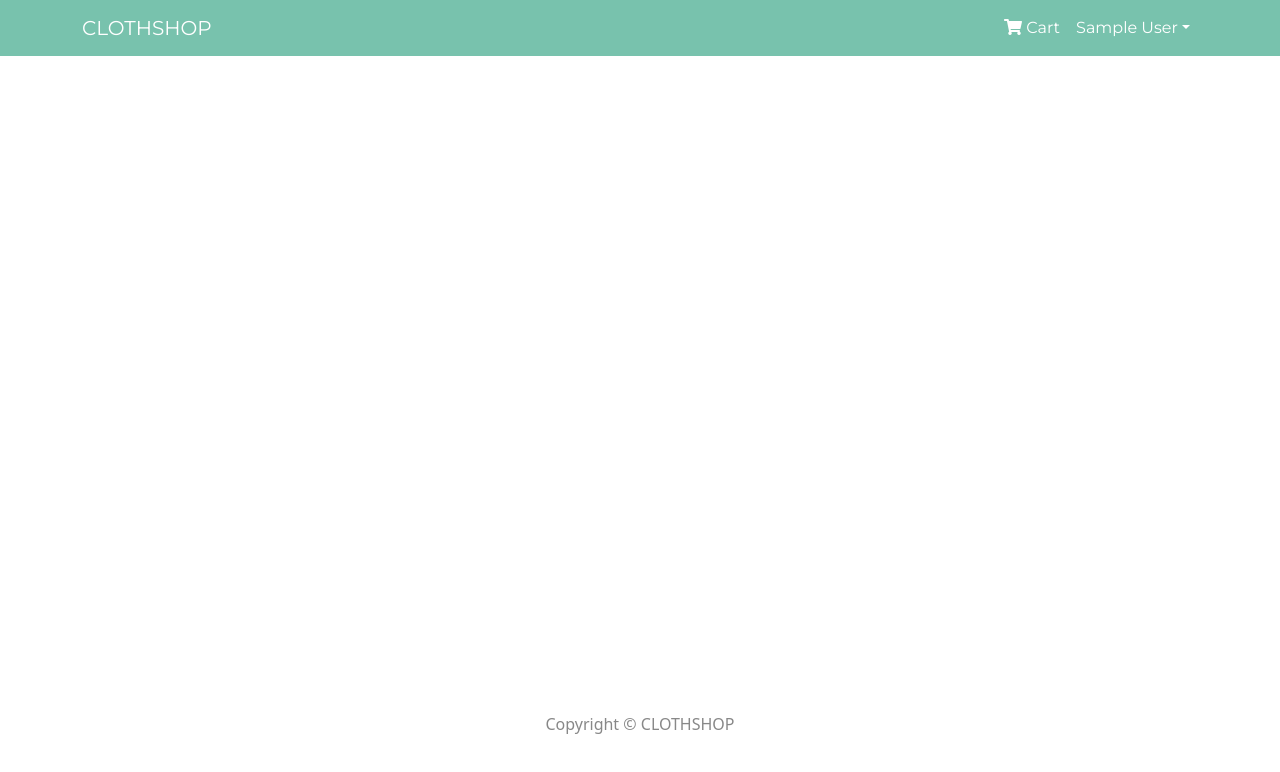
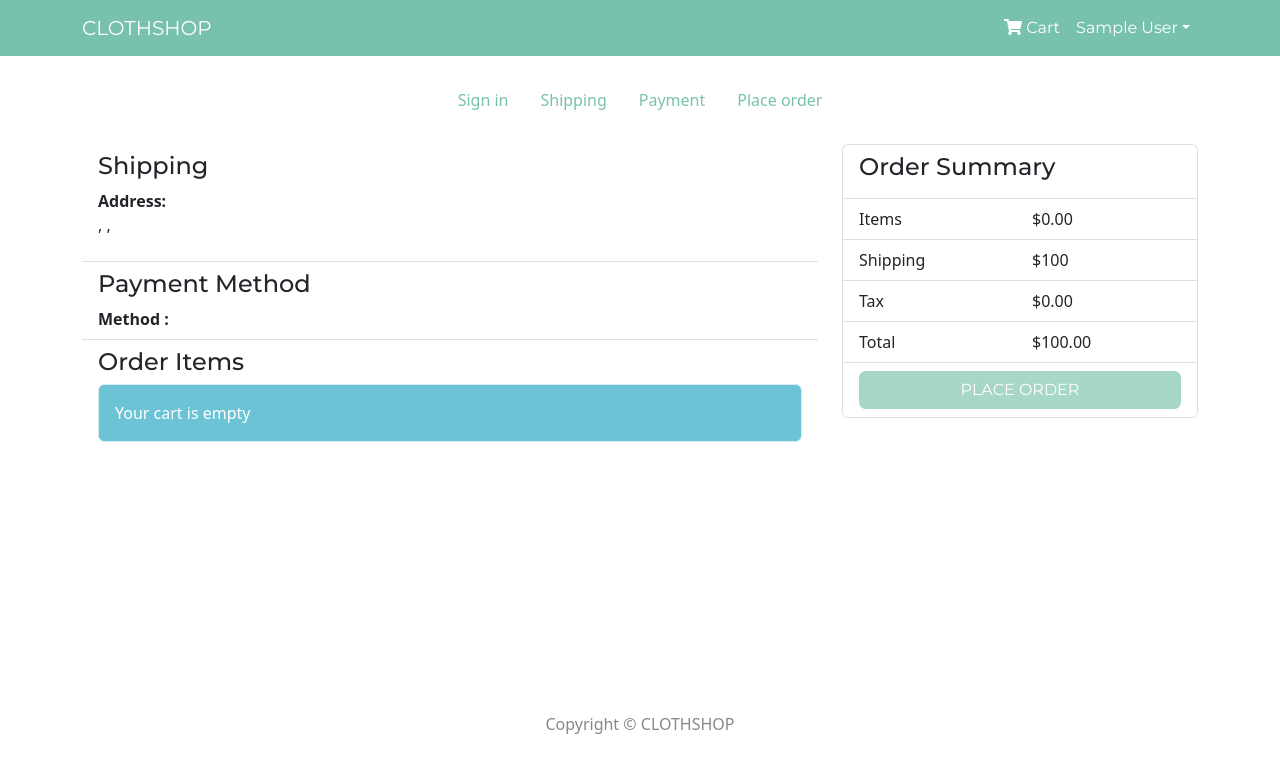
Before and after one commit to saidMounaim/cloth-shop, a React (Create React App) app in the folder frontend/: page /placeorder in a window 1280 px wide. Shown: the top 772 px of the page. Built offline with nearby package versions, Linux system fonts and the light colour scheme; sample sign-in values are in the browser's storage.

Commit message:
Add Place Order Screen

```diff
--- a/frontend/src/App.js
+++ b/frontend/src/App.js
@@ -11,6 +11,7 @@
 import ProtectedRoute from "./components/ProtectedRoute";
 import ShippingScreen from "./screens/ShippingScreen";
 import PaymentScreen from "./screens/PaymentScreen";
+import PlaceOrderScreen from "./screens/PlaceOrderScreen";
 
 const App = () => {
   return (
@@ -33,6 +34,9 @@
             <Route path="/payment" element={<ProtectedRoute />}>
               <Route path="/payment" element={<PaymentScreen />} />
             </Route>
+            <Route path="/placeorder" element={<ProtectedRoute />}>
+              <Route path="/placeorder" element={<PlaceOrderScreen />} />
+            </Route>
           </Routes>
         </Container>
       </main>
--- a/frontend/src/screens/PaymentScreen.js
+++ b/frontend/src/screens/PaymentScreen.js
@@ -19,7 +19,6 @@
   const handlePaymentMethod = (e) => {
     e.preventDefault();
     dispatch(savePaymentMethod(paymentMethod));
-    console.log(paymentMethod);
     navigate("/placeorder");
   };
 
--- /dev/null
+++ b/frontend/src/screens/PlaceOrderScreen.js
@@ -0,0 +1,134 @@
+import React, { useState } from "react";
+import { Link, useNavigate } from "react-router-dom";
+import { Button, Row, Col, ListGroup, Image, Card } from "react-bootstrap";
+import Message from "../components/Message";
+import { useSelector, useDispatch } from "react-redux";
+import CheckoutSteps from "../components/CheckoutSteps";
+
+const PlaceOrderScreen = () => {
+  const cart = useSelector((state) => state.cart);
+
+  const addDecimals = (num) => {
+    return (Math.round(num * 100) / 100).toFixed(2);
+  };
+
+  cart.itemsPrice = addDecimals(
+    cart.cartItems.reduce((acc, item) => acc + item.price * item.qty, 0)
+  );
+
+  cart.shippingPrice = cart.itemsPrice > 100 ? 0 : 100;
+
+  cart.taxPrice = addDecimals(Number((0.15 * cart.itemsPrice).toFixed(2)));
+
+  cart.totalPrice = (
+    Number(cart.itemsPrice) +
+    Number(cart.shippingPrice) +
+    Number(cart.taxPrice)
+  ).toFixed(2);
+
+  const placeOrderHandler = () => {
+    console.log("Order");
+  };
+
+  return (
+    <>
+      <CheckoutSteps step1 step2 step3 step4 />
+      <Row>
+        <Col md={8}>
+          <ListGroup variant="flush">
+            <ListGroup.Item>
+              <h4>Shipping</h4>
+              <strong>Address:</strong>
+              <p>
+                {cart.shippingAddress.address}, {cart.shippingAddress.city}{" "}
+                {cart.shippingAddress.postalCode},{" "}
+                {cart.shippingAddress.country}
+              </p>
+            </ListGroup.Item>
+            <ListGroup.Item>
+              <h4>Payment Method</h4>
+              <strong>Method : </strong>
+              {cart.paymentMethod}
+            </ListGroup.Item>
+            <ListGroup.Item>
+              <h4>Order Items</h4>
+              {cart.cartItems.length === 0 ? (
+                <Message variant="info">Your cart is empty</Message>
+              ) : (
+                <>
+                  {cart.cartItems.map((item, index) => (
+                    <ListGroup.Item key={index}>
+                      <Row>
+                        <Col md={1}>
+                          <Image
+                            src={item.image}
+                            alt={item.name}
+                            fluid
+                            rounded
+                          />
+                        </Col>
+                        <Col>
+                          <Link to={`/product/${item.product}`}>
+                            {item.name}
+                          </Link>
+                        </Col>
+                        <Col md={4}>
+                          {item.qty} x ${item.price} = ${item.qty * item.price}
+                        </Col>
+                      </Row>
+                    </ListGroup.Item>
+                  ))}
+                </>
+              )}
+            </ListGroup.Item>
+          </ListGroup>
+        </Col>
+        <Col md={4}>
+          <Card>
+            <ListGroup variant="flush">
+              <ListGroup.Item>
+                <h4>Order Summary</h4>
+              </ListGroup.Item>
+              <ListGroup.Item>
+                <Row>
+                  <Col>Items</Col>
+                  <Col>${cart.itemsPrice}</Col>
+                </Row>
+              </ListGroup.Item>
+              <ListGroup.Item>
+                <Row>
+                  <Col>Shipping</Col>
+                  <Col>${cart.shippingPrice}</Col>
+                </Row>
+              </ListGroup.Item>
+              <ListGroup.Item>
+                <Row>
+                  <Col>Tax</Col>
+                  <Col>${cart.taxPrice}</Col>
+                </Row>
+              </ListGroup.Item>
+              <ListGroup.Item>
+                <Row>
+                  <Col>Total</Col>
+                  <Col>${cart.totalPrice}</Col>
+                </Row>
+              </ListGroup.Item>
+              <ListGroup.Item>
+                <Button
+                  className="w-100"
+                  variant="primary"
+                  disabled={cart.cartItems.length === 0}
+                  onClick={placeOrderHandler}
+                >
+                  PLACE ORDER
+                </Button>
+              </ListGroup.Item>
+            </ListGroup>
+          </Card>
+        </Col>
+      </Row>
+    </>
+  );
+};
+
+export default PlaceOrderScreen;
```
